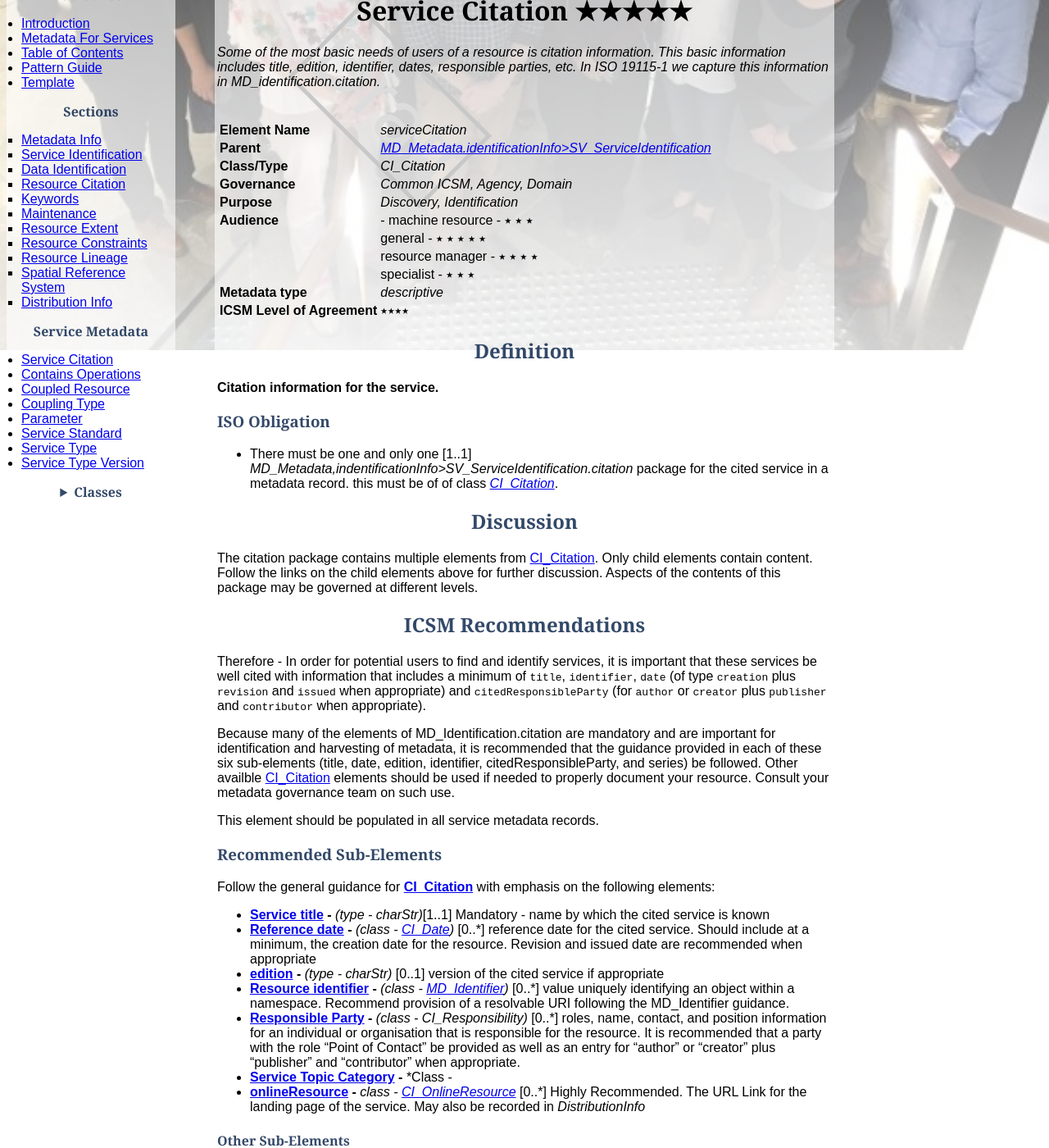
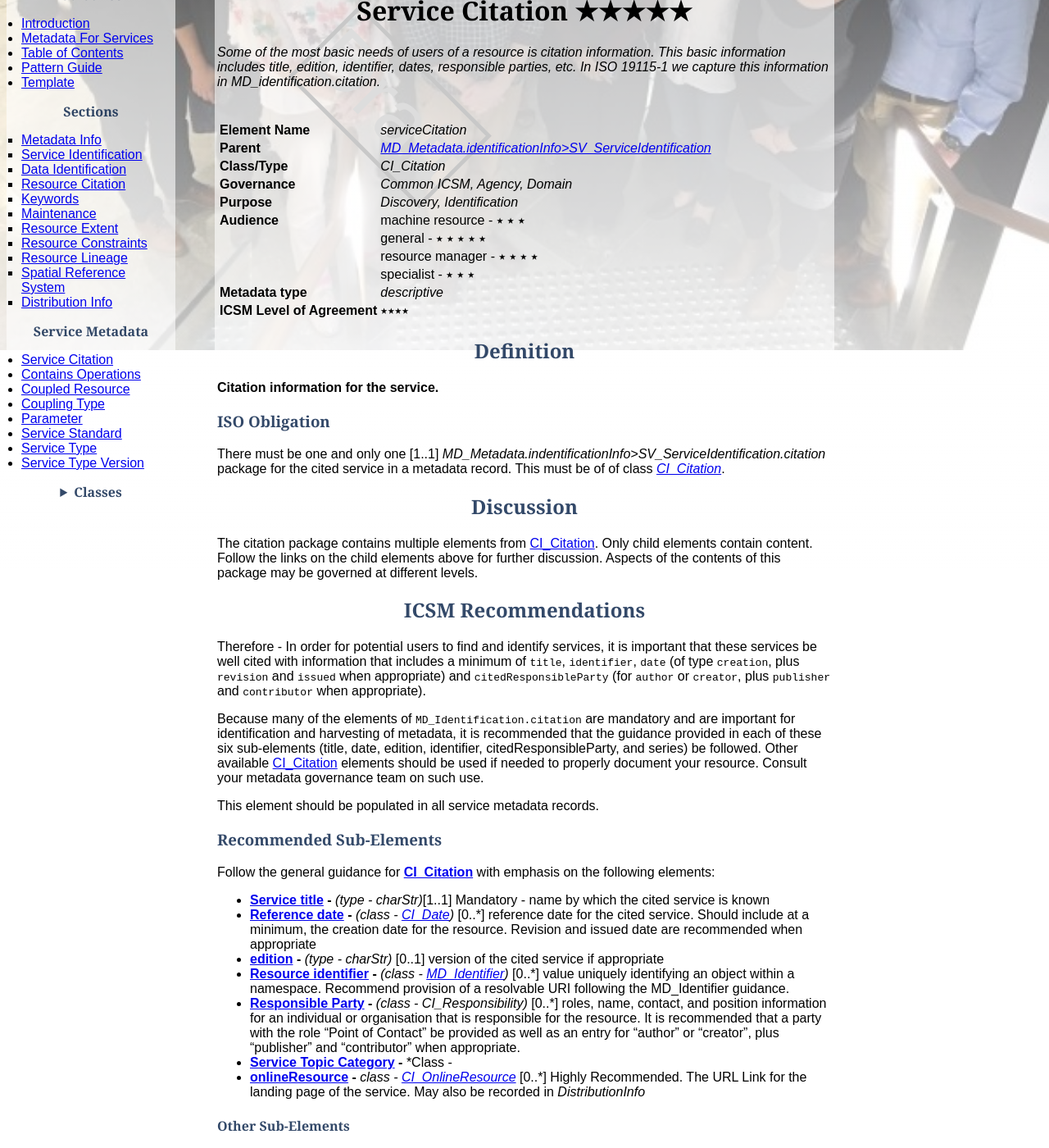
Before and after one commit to OpenWork-NZ/mdwg, a Jekyll site: the page built from docs/_defs/ServiceCitation.md, in a window 1280 px wide and 1400 px high, scrolled down 443 px. Shown: the whole window at 82% size. Built offline with Jekyll 4.4.1, drawn with Linux system fonts in a browser that asks for light colours.

Commit message:
Fix typos in ServiceCitation

```diff
--- a/docs/_defs/ServiceCitiation.md
+++ b/docs/_defs/ServiceCitation.md
@@ -15,9 +15,9 @@ title: Service Citation
 | **Class/Type** | *CI_Citation* |
 | **Governance** |  *Common ICSM, Agency, Domain* |
 | **Purpose** | *Discovery, Identification* |
-| **Audience** |- machine resource - ⭑ ⭑ ⭑ |
+| **Audience** | machine resource - ⭑ ⭑ ⭑ |
 |  | general - ⭑ ⭑ ⭑ ⭑ ⭑ |
-|  | resource manager - ⭑ ⭑ ⭑  ⭑|
+|  | resource manager - ⭑ ⭑ ⭑ ⭑|
 |  | specialist - ⭑ ⭑ ⭑ |
 | **Metadata type** | *descriptive* |
 | **ICSM Level of Agreement** | ⭑⭑⭑⭑ |
@@ -27,7 +27,7 @@ title: Service Citation
 
 ### ISO Obligation
 
-- There must be one and only one [1..1] *MD_Metadata,indentificationInfo>SV_ServiceIdentification.citation* package for the cited service in a metadata record. this must be of of class *[CI_Citation](./class-CI_Citation)*.
+There must be one and only one [1..1] *MD_Metadata.indentificationInfo>SV_ServiceIdentification.citation* package for the cited service in a metadata record. This must be of of class *[CI_Citation](./class-CI_Citation)*.
 
 ## Discussion
 
@@ -35,9 +35,9 @@ The citation package contains multiple elements from [CI_Citation](./class-CI_Ci
 
 ## ICSM Recommendations
 
-Therefore - In order for potential users to find and identify services, it is important that these services be well cited with information that includes a minimum of `title`, `identifier`, `date` (of type `creation` plus `revision` and `issued` when appropriate) and `citedResponsibleParty` (for `author` or `creator` plus `publisher` and `contributor` when appropriate).
+Therefore - In order for potential users to find and identify services, it is important that these services be well cited with information that includes a minimum of `title`, `identifier`, `date` (of type `creation`, plus `revision` and `issued` when appropriate) and `citedResponsibleParty` (for `author` or `creator`, plus `publisher` and `contributor` when appropriate).
 
-Because many of the elements of MD_Identification.citation are mandatory and are important for identification and harvesting of metadata, it is recommended that the guidance provided in each of these six sub-elements (title, date, edition, identifier, citedResponsibleParty, and series) be followed. Other availble [CI_Citation](./class-CI_Citation) elements should be used if needed to properly document your resource. Consult your metadata governance team on such use.
+Because many of the elements of `MD_Identification.citation` are mandatory and are important for identification and harvesting of metadata, it is recommended that the guidance provided in each of these six sub-elements (title, date, edition, identifier, citedResponsibleParty, and series) be followed. Other available [CI_Citation](./class-CI_Citation) elements should be used if needed to properly document your resource. Consult your metadata governance team on such use.
 
 This element should be populated in all service metadata records.
 
@@ -49,7 +49,7 @@ Follow the general guidance for **[CI_Citation](./class-CI_Citation)** with emph
 - **[Reference date](./ResourceDate) -** *(class - [CI_Date](./class-CI_Date))*  [0..\*]  reference date for the cited service. Should include at a minimum, the creation date for the resource. Revision and issued date are recommended when appropriate
 - **[edition](./ResourceEdition) -** *(type - charStr)* [0..1] version of the cited service if appropriate
 - **[Resource identifier](./ResourceIdentifier) -** *(class - [MD_Identifier](./class-MD_Identifier))* [0..\*] value uniquely identifying an object within a namespace. Recommend provision of a resolvable URI following the MD_Identifier guidance.
-- **[Responsible Party](./ResourceResponsibleParty) -** *(class - CI_Responsibility)* [0..\*] roles, name, contact, and position information for an individual or organisation that is responsible for the resource. It is recommended that a party with the role "Point of Contact" be provided as well as an entry for "author" or "creator" plus "publisher" and "contributor" when appropriate.
+- **[Responsible Party](./ResourceResponsibleParty) -** *(class - CI_Responsibility)* [0..\*] roles, name, contact, and position information for an individual or organisation that is responsible for the resource. It is recommended that a party with the role "Point of Contact" be provided as well as an entry for "author" or "creator", plus "publisher" and "contributor" when appropriate.
 - **[Service Topic Category](./TopicCategory) -** *Class -
 - **[onlineResource](./class-CI_OnlineResource) -** *class - [CI_OnlineResource](./class-CI_OnlineResource)* [0..\*] Highly Recommended. The URL Link for the landing page of the service. May also be recorded in *DistributionInfo*
 
```
Also changed, not shown: other parts of docs/_defs/ServiceCitation.md (+1 -1 lines).
